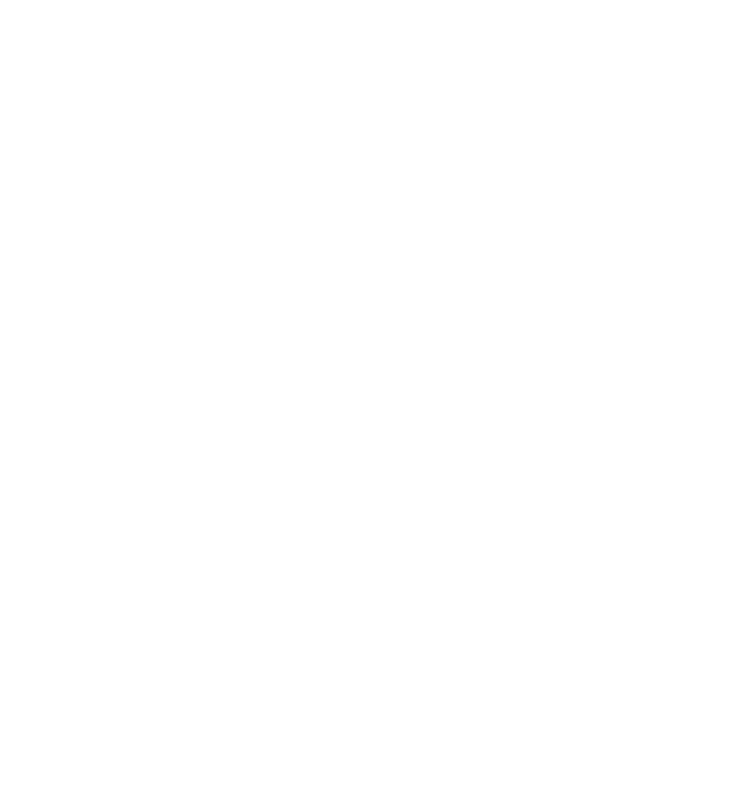
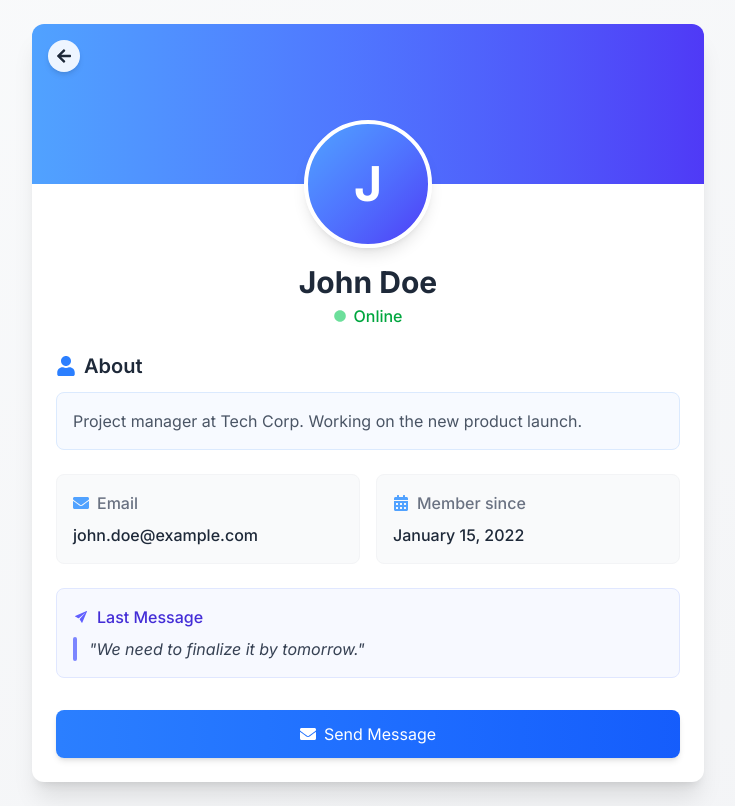
Before and after one commit to Coder-7-Glitch-returns/Livemesh, a React (Vite) app: page /senderProfile/1 in a window 1280 px wide. Shown: the whole page, without its empty margins (272-1007 px from the left). Built offline with nearby package versions, Linux system fonts and the light colour scheme.

Commit message:
SenderProfile done

```diff
--- a/src/App.jsx
+++ b/src/App.jsx
@@ -7,7 +7,6 @@
 import Sidebar from "./components/Sidebar";
 import Chat from "./components/Chat";
 import ChatCard from "./components/ChatCard";
-import SenderProfile from "./components/SenderProfile";
 import SenderProfileCard from "./components/SenderProfileCard";
 
 const ChatLayout = () => {
@@ -50,18 +49,8 @@
       ],
     },
     {
-      path: "/senderProfile",
-      element: <SenderProfile />,
-      children: [
-        {
-          index: true,
-          element: <SenderProfile />,
-        },
-        {
-          path: ":senderId",
-          element: <SenderProfileCard />,
-        },
-      ],
+      path: "/senderProfile/:senderId",
+      element: <SenderProfileCard />,
     },
   ]);
 
--- a/src/components/ChatCard.jsx
+++ b/src/components/ChatCard.jsx
@@ -82,10 +82,18 @@
         time: "Yesterday",
         isMe: true,
       },
+      {
+        id: 3,
+        sender: "Charlie Brown",
+        text: "See you tomorrow at the conference room",
+        time: "Yesterday",
+        isMe: false,
+      },
     ],
   };
   const { setShowSidebar } = useOutletContext(); // Assuming this is passed from a parent component to control sidebar visibility
   const { chatId } = useParams(); // Get the chatId from the URL parameters
+  const { senderId } = useParams(); // Get the senderId from the URL parameters
   const navigate = useNavigate(); // Use navigate to programmatically change routes
   const [messages, setMessages] = useState([]); // Initialize messages state
   const [newMessage, setNewMessage] = useState(""); // State for new message input
--- a/src/components/SenderProfile.jsx
+++ /dev/null
@@ -1,9 +0,0 @@
-import React from 'react'
-
-export default function SenderProfile() {
-  return (
-    <div>
-
-    </div>
-  )
-}
--- a/src/components/SenderProfileCard.jsx
+++ b/src/components/SenderProfileCard.jsx
@@ -1,9 +1,209 @@
-import React from 'react'
+import React, { useState, useEffect } from "react";
+import { useParams, useNavigate, Link } from "react-router-dom";
+import {
+  FaArrowLeft,
+  FaEnvelope,
+  FaUser,
+  FaCalendarAlt,
+  FaCircle,
+} from "react-icons/fa";
+import { IoIosSend } from "react-icons/io";
+
+const senderProfiles = {
+  1: {
+    name: "John Doe",
+    email: "john.doe@example.com",
+    lastSeen: "Online",
+    status: "Active",
+    joinDate: "January 15, 2022",
+    about: "Project manager at Tech Corp. Working on the new product launch.",
+    lastMessage: "We need to finalize it by tomorrow.",
+  },
+  2: {
+    name: "Jane Smith",
+    email: "jane.smith@example.com",
+    lastSeen: "2 hours ago",
+    status: "Active",
+    joinDate: "March 22, 2021",
+    about:
+      "UX Designer specializing in mobile applications. Passionate about creating intuitive user experiences.",
+    lastMessage:
+      "Can we reschedule to 3 PM? I have a doctor's appointment in the morning.",
+  },
+  3: {
+    name: "Charlie Brown",
+    email: "charlie.brown@example.com",
+    lastSeen: "Yesterday",
+    status: "Active",
+    joinDate: "November 5, 2020",
+    about:
+      "Lead developer for the backend services team. Focused on building scalable architectures.",
+    lastMessage: "New project kickoff is scheduled for next Monday at 10 AM",
+  },
+};
 
 export default function SenderProfileCard() {
+  const { senderId } = useParams();
+  const navigate = useNavigate();
+  const [profile, setProfile] = useState(null);
+  const [loading, setLoading] = useState(true);
+  const [error, setError] = useState(null);
+
+  useEffect(() => {
+    console.log("Fetching profile for senderId:", senderId);
+
+    const timer = setTimeout(() => {
+      try {
+        const data = senderProfiles[senderId];
+
+        if (!data) {
+          const errorMsg = `Profile not found for ID: ${senderId}`;
+          console.error(errorMsg);
+          setError(errorMsg);
+          navigate("/chat");
+          return;
+        }
+
+        setProfile(data);
+        setError(null);
+      } catch (err) {
+        console.error("Error loading profile:", err);
+        setError("Failed to load profile data");
+        navigate("/chat");
+      } finally {
+        setLoading(false);
+      }
+    }, 300);
+
+    return () => clearTimeout(timer);
+  }, [senderId, navigate]);
+
+  const handleBack = () => {
+    navigate(-1);
+  };
+
+  if (loading) {
+    return (
+      <div className="flex items-center justify-center h-screen bg-gradient-to-br from-gray-50 to-gray-100">
+        <div className="animate-spin rounded-full h-12 w-12 border-t-4 border-b-4 border-blue-500"></div>
+      </div>
+    );
+  }
+
+  if (error) {
+    return (
+      <div className="flex flex-col items-center justify-center h-screen p-6 bg-gradient-to-br from-gray-50 to-gray-100">
+        <div className="bg-white p-8 rounded-xl shadow-lg max-w-md w-full text-center">
+          <div className="text-red-500 mb-6 text-lg font-medium">{error}</div>
+          <button
+            onClick={handleBack}
+            className="px-6 py-3 bg-gradient-to-r from-blue-500 to-blue-600 text-white rounded-full hover:from-blue-600 hover:to-blue-700 transition-all flex items-center gap-2 mx-auto shadow-md hover:shadow-lg"
+          >
+            <FaArrowLeft /> Back to Chats
+          </button>
+        </div>
+      </div>
+    );
+  }
+
   return (
-    <div>
+    <div className="bg-gradient-to-br from-gray-50 to-gray-100 p-4 md:p-6">
+      <div className="max-w-2xl mx-auto bg-white rounded-xl shadow-xl overflow-hidden transition-all duration-300 hover:shadow-2xl">
+        {/* Cover Photo */}
+        <div className="h-40 bg-gradient-to-r from-blue-400 to-indigo-600 relative">
+          {profile.coverPhoto && (
+            <img
+              src={profile.coverPhoto}
+              alt="Cover"
+              className="w-full h-full object-cover"
+            />
+          )}
+          <button
+            onClick={handleBack}
+            className="absolute top-4 left-4 p-2 rounded-full bg-white/90 hover:bg-white transition-all shadow-md"
+            aria-label="Go back"
+          >
+            <FaArrowLeft className="text-gray-800" />
+          </button>
+        </div>
 
+        {/* Profile Header */}
+        <div className="px-6 pb-6 relative">
+          <div className="flex justify-center -mt-16 mb-4">
+            <div className="h-32 w-32 rounded-full border-4 border-white bg-gradient-to-br from-blue-400 to-indigo-600 flex items-center justify-center text-white text-5xl font-bold shadow-lg">
+              {profile.name.charAt(0)}
+            </div>
+          </div>
+
+          <div className="text-center mb-6">
+            <h2 className="text-3xl font-bold text-gray-800 mb-1">
+              {profile.name}
+            </h2>
+            <div className="flex items-center justify-center gap-2">
+              {profile.lastSeen === "Online" ? (
+                <>
+                  <FaCircle className="text-green-500 text-xs animate-pulse" />
+                  <span className="text-green-600 font-medium">Online</span>
+                </>
+              ) : (
+                <span className="text-gray-500">
+                  Last seen {profile.lastSeen}
+                </span>
+              )}
+            </div>
+          </div>
+
+          {/* About Section */}
+          <div className="mb-6">
+            <h3 className="text-xl font-semibold text-gray-800 mb-3 flex items-center gap-2">
+              <FaUser className="text-blue-500" /> About
+            </h3>
+            <p className="text-gray-600 bg-blue-50/50 p-4 rounded-lg border border-blue-100">
+              {profile.about}
+            </p>
+          </div>
+
+          {/* Details Section */}
+          <div className="grid grid-cols-1 md:grid-cols-2 gap-4 mb-6">
+            <div className="bg-gray-50 p-4 rounded-lg border border-gray-100">
+              <h4 className="font-medium text-gray-500 mb-2 flex items-center gap-2">
+                <FaEnvelope className="text-blue-400" /> Email
+              </h4>
+              <Link to={`https://mail.google.com/mail/u/0/#inbox?compose=${profile.email}`} target="_blank" rel="noopener noreferrer">
+                <p className="text-gray-800 font-medium">{profile.email}</p>
+              </Link>
+            </div>
+
+            <div className="bg-gray-50 p-4 rounded-lg border border-gray-100">
+              <h4 className="font-medium text-gray-500 mb-2 flex items-center gap-2">
+                <FaCalendarAlt className="text-blue-400" /> Member since
+              </h4>
+              <p className="text-gray-800 font-medium">{profile.joinDate}</p>
+            </div>
+          </div>
+
+          {/* Last Message Section */}
+          <div className="bg-indigo-50/50 p-4 rounded-lg border border-indigo-100">
+            <h4 className="font-medium text-indigo-700 mb-2 flex items-center gap-2">
+              <IoIosSend className="text-indigo-500" /> Last Message
+            </h4>
+            <div className="relative">
+              <p className="text-gray-700 italic pl-4 before:absolute before:left-0 before:top-0 before:h-full before:w-1 before:bg-indigo-400 before:rounded-full">
+                "{profile.lastMessage}"
+              </p>
+            </div>
+          </div>
+
+          {/* Action Buttons */}
+          <div className="mt-8 flex flex-col sm:flex-row gap-3">
+            <Link to={`/chat/${senderId}`} className="w-full">
+              <button className="w-full flex-1 py-3 bg-gradient-to-r from-blue-500 to-blue-600 text-white rounded-lg hover:from-blue-600 hover:to-blue-700 transition-all shadow-md hover:shadow-lg flex items-center justify-center gap-2">
+                <FaEnvelope /> Send Message
+              </button>
+            </Link>
+          </div>
+        </div>
+      </div>
     </div>
-  )
+  );
 }
--- a/src/components/data/mockData.json
+++ b/src/components/data/mockData.json
@@ -11,7 +11,7 @@
     {
       "id": "2",
       "name": "Jane Smith",
-      "lastMessage": "I've sent you the project files",
+      "lastMessage": "Can we reschedule to 3 PM? I have a doctor's appointment in the morning.",
       "time": "11:45 AM",
       "unread": 0,
       "avatar": "/Favicon.png",
```
